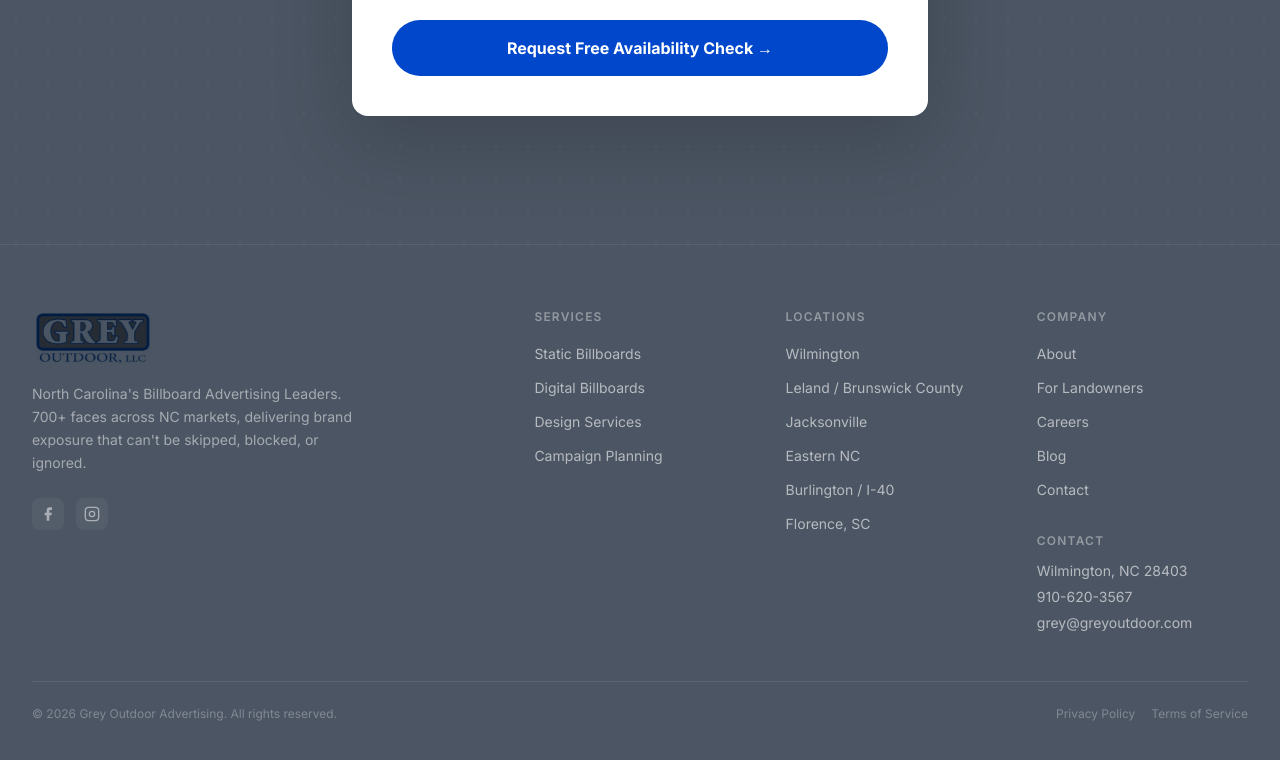
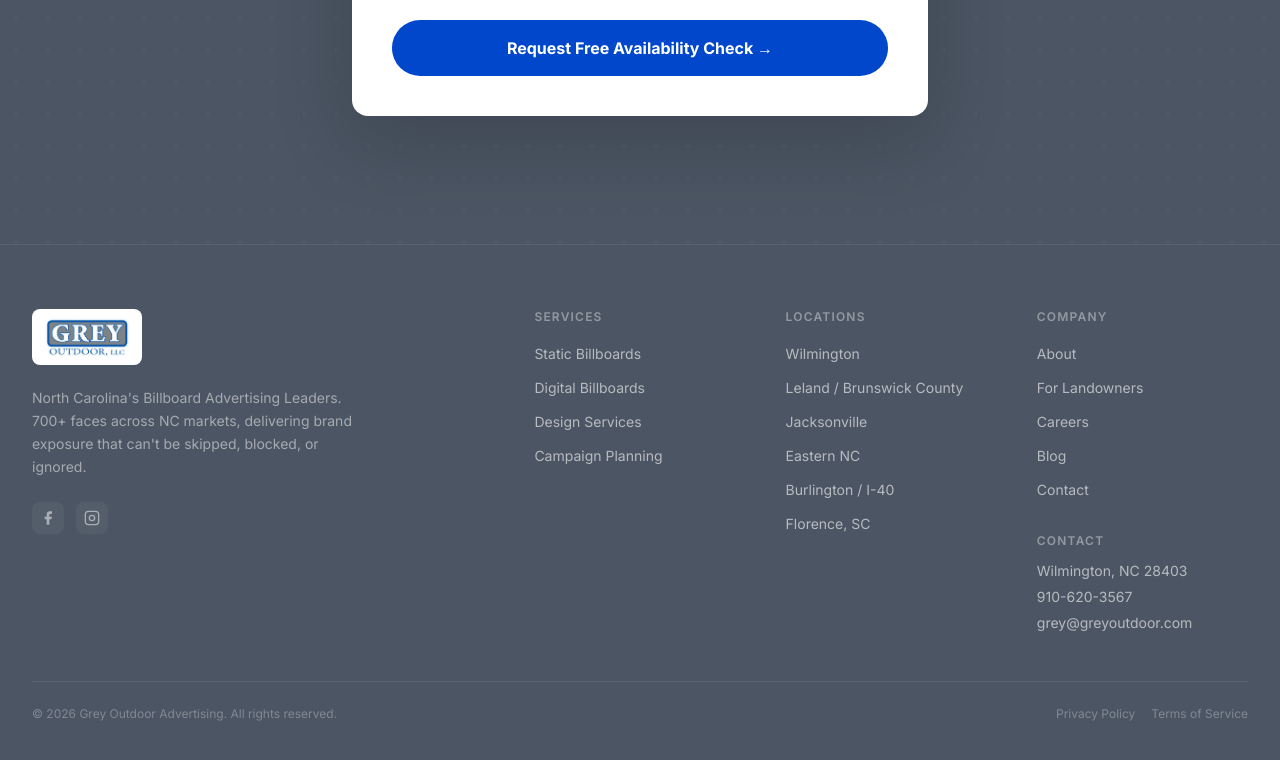
Before and after one commit to steinbros1012/grey-outdoor, a Next.js app: page / in a window 1280 px wide. Shown: the part 6044-6804 px from the top of the page. Built offline with nearby package versions, Linux system fonts and the light colour scheme.

Commit message:
fix: real logo in footer on white bg chip

```diff
--- a/components/Footer.tsx
+++ b/components/Footer.tsx
@@ -34,14 +34,13 @@ export default function Footer() {
         <div className="grid grid-cols-2 md:grid-cols-2 lg:grid-cols-5 gap-8 lg:gap-10">
           {/* Brand col */}
           <div className="col-span-2 lg:col-span-2">
-            <Link href="/" className="inline-block mb-3">
+            <Link href="/" className="inline-block mb-4 rounded-lg overflow-hidden bg-white px-3 py-2">
               <Image
                 src="/grey-outdoor-logo.webp"
                 alt="Grey Outdoor LLC"
                 width={160}
                 height={60}
-                className="h-14 w-auto object-contain"
-                style={{ mixBlendMode: "multiply" }}
+                className="h-10 w-auto object-contain"
               />
             </Link>
             <p className="text-sm text-white/50 mb-6 max-w-xs leading-relaxed">
```
